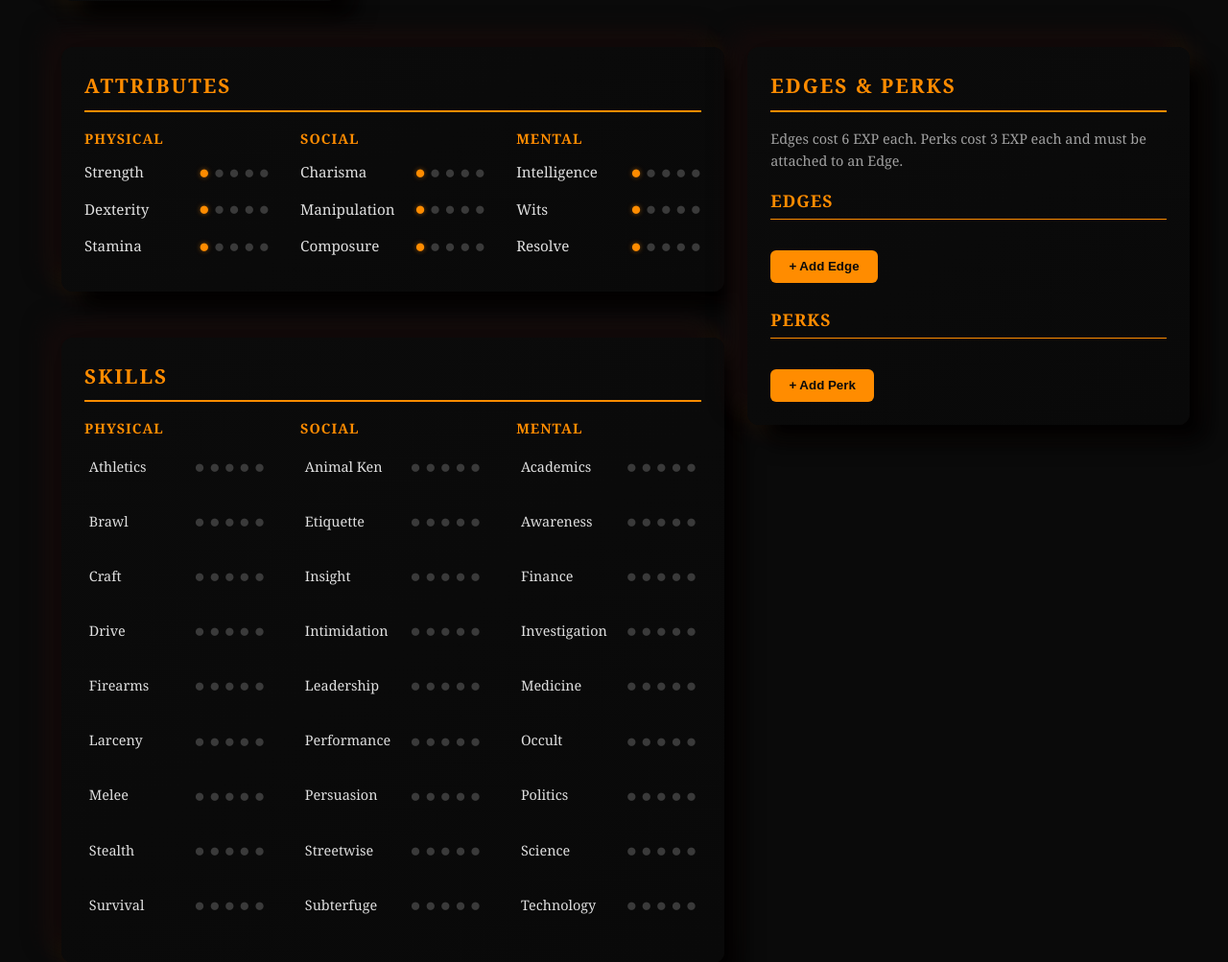
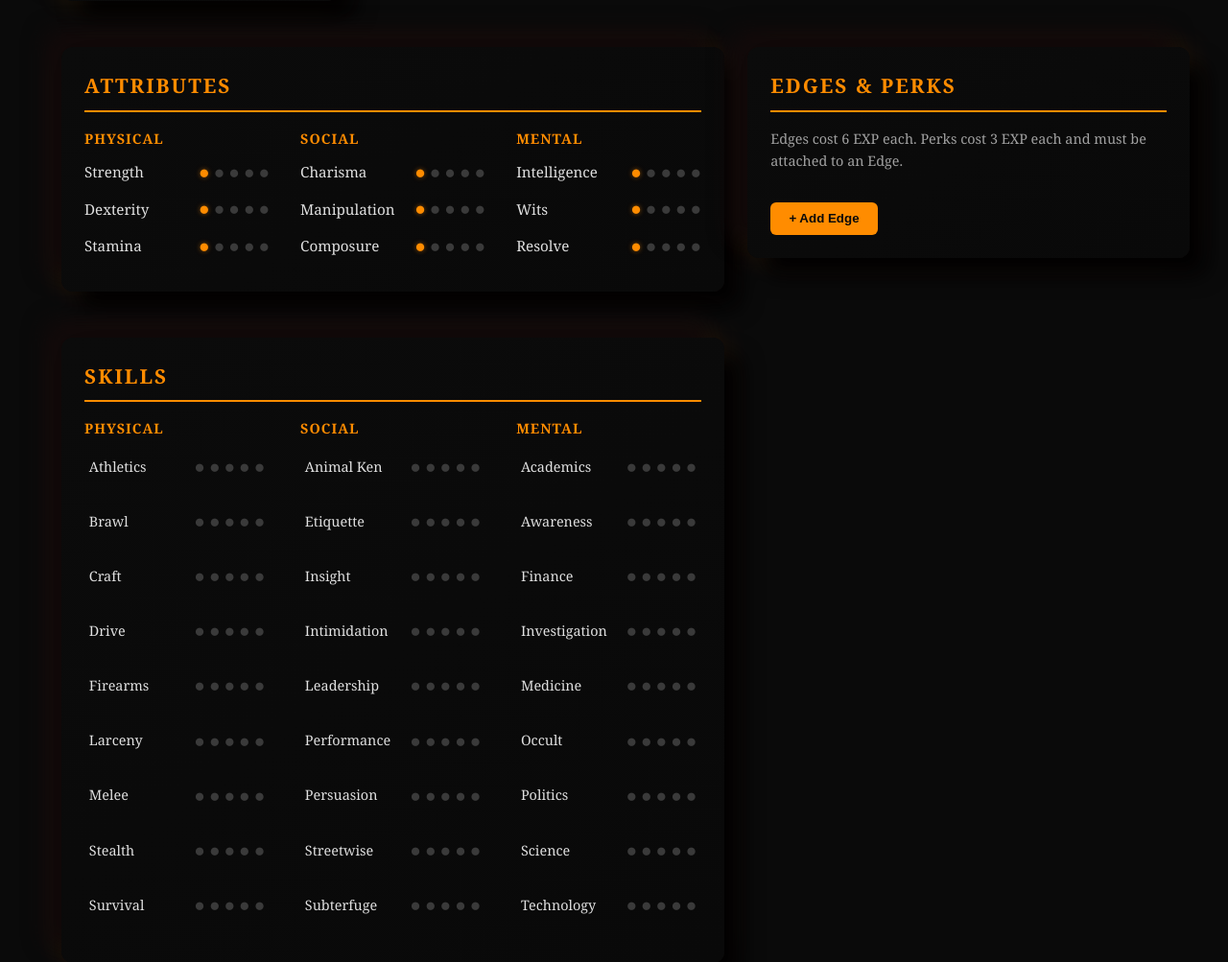
Before and after one commit to Mashbybot/wod-character-sheets, a FastAPI app: template templates/htr/character_sheet.html in a window 1280 px wide. Shown: the part 878-1881 px from the top of the page at 96% size. Run offline with FastAPI, Linux system fonts and the light colour scheme; the template is opened without the code that fills it, so the values that code supplies are empty; parts of the project's set-up code (start-up, migrations or seed data) failed here and were passed over; some web fonts are replaced.

Commit message:
Restructure Edges & Perks: Nest Perks under Edges and fix saving
This commit completely restructures the Edges & Perks system with a better
visual hierarchy and fixes the saving issues.

**Major Changes:**

1. **Nested UI Structure:**
   - Perks are now nested under their parent Edges (better UX)
   - Each Edge shows its associated Perks directly below it
   - "+ Add Perk to this Edge" button for each Edge
   - Removed separate "Perks" section

2. **Data Structure Transformation:**
   - Frontend: Nested structure [{ edge_id: 'X', perks: [{ perk_id: 'Y' }] }]
   - Backend: Separate arrays (edges, perks) - unchanged
   - Automatic transformation on load/save

3. **Fixed Saving with Deep Watchers:**
   - Added $watch on characterEdges with deep: true
   - Triggers autoSave on ANY change to edges/perks
   - No longer relies on @change events (which were unreliable)
   - Flattens nested structure for backend on save

4. **Updated Methods:**
   - addEdge(): Creates edge with empty perks array
   - removeEdge(): Removes edge and all its perks
   - addPerkToEdge(edgeIndex): Adds perk to specific edge
   - removePerkFromEdge(edgeIndex, perkIndex): Removes specific perk

5. **New CSS Styles:**
   - .edge-with-perks-entry: Container for edge + perks
   - .perks-nested: Indented section for perks under edge
   - .perk-nested-entry: Individual perk with border
   - .btn-add-small: Small button for adding perks to edge
   - Visual hierarchy with borders, indentation, and spacing

**Files Changed:**
- templates/htr/character_sheet.html: New nested HTML structure
- app/static/js/htr-sheet.js: Data transformation, deep watcher, new methods
- app/static/css/htr-sheet.css: Styles for nested layout

**Benefits:**
- Better visual hierarchy (perks clearly belong to edges)
- Reliable saving (deep watcher catches all changes)
- Easier to understand and use
- Backend API unchanged (backward compatible)

```diff
--- a/app/static/js/htr-sheet.js
+++ b/app/static/js/htr-sheet.js
@@ -129,6 +129,7 @@ function htrCharacterSheet(characterId) {
         flaws: [],
         equipment: [],
         xpLog: [],
+        // characterEdges now contains: [{ edge_id: 'arsenal', perks: [{ perk_id: 'well-armed' }] }]
 
         // Skill lists
         physicalSkills: ['athletics', 'brawl', 'craft', 'drive_skill', 'firearms', 'larceny', 'melee', 'stealth', 'survival'],
@@ -148,6 +149,13 @@ function htrCharacterSheet(characterId) {
 
             // Setup auto-resize for textareas after a short delay to ensure DOM is ready
             setTimeout(() => this.setupTextareaAutoResize(), 100);
+
+            // Watch for changes in edges/perks and auto-save
+            this.$watch('characterEdges', () => {
+                if (!this.isLoading) {
+                    this.autoSave();
+                }
+            }, { deep: true });
         },
 
         async loadEdgesData() {
@@ -184,10 +192,19 @@ function htrCharacterSheet(characterId) {
                 this.touchstones = char.touchstones || [];
                 this.advantages = char.advantages || [];
                 this.flaws = char.flaws || [];
-                this.characterEdges = char.edges || [];
-                this.characterPerks = char.perks || [];
                 this.equipment = char.equipment || [];
                 this.xpLog = char.xp_log || [];
+
+                // Load edges and nest perks under them
+                const edges = char.edges || [];
+                const perks = char.perks || [];
+
+                // Transform: nest perks under their parent edges
+                this.characterEdges = edges.map(edge => ({
+                    edge_id: edge.edge_id,
+                    perks: perks.filter(perk => perk.edge_id === edge.edge_id)
+                                .map(perk => ({ perk_id: perk.perk_id }))
+                }));
 
                 this.isLoading = false;
             } catch (error) {
@@ -207,13 +224,25 @@ function htrCharacterSheet(characterId) {
             this.saveStatus = 'saving';
 
             try {
+                // Flatten edges and perks for backend
+                const edges = this.characterEdges
+                    .filter(e => e.edge_id)  // Only include edges with an ID
+                    .map(e => ({ edge_id: e.edge_id }));
+
+                const perks = this.characterEdges
+                    .filter(e => e.edge_id && e.perks && e.perks.length > 0)  // Only edges with perks
+                    .flatMap(e => e.perks
+                        .filter(p => p.perk_id)  // Only perks with an ID
+                        .map(p => ({ edge_id: e.edge_id, perk_id: p.perk_id }))
+                    );
+
                 const payload = {
                     ...this.data,
                     touchstones: this.touchstones,
                     advantages: this.advantages,
                     flaws: this.flaws,
-                    edges: this.characterEdges,
-                    perks: this.characterPerks,
+                    edges: edges,
+                    perks: perks,
                     equipment: this.equipment,
                     xp_log: this.xpLog
                 };
@@ -239,13 +268,25 @@ function htrCharacterSheet(characterId) {
 
         async createCharacter() {
             try {
+                // Flatten edges and perks for backend
+                const edges = this.characterEdges
+                    .filter(e => e.edge_id)
+                    .map(e => ({ edge_id: e.edge_id }));
+
+                const perks = this.characterEdges
+                    .filter(e => e.edge_id && e.perks && e.perks.length > 0)
+                    .flatMap(e => e.perks
+                        .filter(p => p.perk_id)
+                        .map(p => ({ edge_id: e.edge_id, perk_id: p.perk_id }))
+                    );
+
                 const payload = {
                     ...this.data,
                     touchstones: this.touchstones,
                     advantages: this.advantages,
                     flaws: this.flaws,
-                    edges: this.characterEdges,
-                    perks: this.characterPerks,
+                    edges: edges,
+                    perks: perks,
                     equipment: this.equipment,
                     xp_log: this.xpLog
                 };
@@ -392,25 +433,24 @@ function htrCharacterSheet(characterId) {
             }
         },
 
-        // Edges & Perks (NEW SYSTEM)
+        // Edges & Perks (NESTED SYSTEM)
         addEdge() {
-            this.characterEdges.push({ edge_id: '' });
-            // Don't autoSave here - let the @change event handle it when user selects an edge
+            this.characterEdges.push({ edge_id: '', perks: [] });
         },
 
         removeEdge(index) {
             this.characterEdges.splice(index, 1);
-            this.autoSave();
         },
 
-        addPerk() {
-            this.characterPerks.push({ edge_id: '', perk_id: '' });
-            // Don't autoSave here - let the @change event handle it when user selects a perk
+        addPerkToEdge(edgeIndex) {
+            if (!this.characterEdges[edgeIndex].perks) {
+                this.characterEdges[edgeIndex].perks = [];
+            }
+            this.characterEdges[edgeIndex].perks.push({ perk_id: '' });
         },
 
-        removePerk(index) {
-            this.characterPerks.splice(index, 1);
-            this.autoSave();
+        removePerkFromEdge(edgeIndex, perkIndex) {
+            this.characterEdges[edgeIndex].perks.splice(perkIndex, 1);
         },
 
         getEdgeName(edgeId) {
--- a/templates/htr/character_sheet.html
+++ b/templates/htr/character_sheet.html
@@ -601,56 +601,58 @@
                 <h2>Edges & Perks</h2>
                 <p class="edges-note">Edges cost 6 EXP each. Perks cost 3 EXP each and must be attached to an Edge.</p>
 
-                <!-- Edges List -->
-                <h3 class="subsection-title">Edges</h3>
-                <template x-for="(edge_entry, index) in characterEdges" :key="index">
-                    <div class="edge-entry">
+                <!-- Edges with nested Perks -->
+                <template x-for="(edge_entry, edgeIndex) in characterEdges" :key="edgeIndex">
+                    <div class="edge-with-perks-entry">
+                        <!-- Edge Selection -->
                         <div class="edge-header">
-                            <select x-model="edge_entry.edge_id" @change="autoSave()" class="edge-select">
+                            <select x-model="edge_entry.edge_id" class="edge-select">
                                 <option value="">Select Edge</option>
                                 <template x-for="edge in allEdges" :key="edge.id">
                                     <option :value="edge.id" x-text="edge.name"></option>
                                 </template>
                             </select>
-                            <button type="button" @click="removeEdge(index)" class="btn-remove-small">×</button>
+                            <button type="button" @click="removeEdge(edgeIndex)" class="btn-remove-small">×</button>
                         </div>
+
                         <!-- Show edge description -->
                         <template x-if="edge_entry.edge_id">
                             <div class="edge-description" x-text="getEdgeDescription(edge_entry.edge_id)"></div>
                         </template>
-                    </div>
-                </template>
-                <button type="button" @click="addEdge()" class="btn-add">+ Add Edge</button>
 
-                <!-- Perks List -->
-                <h3 class="subsection-title">Perks</h3>
-                <template x-for="(perk_entry, index) in characterPerks" :key="index">
-                    <div class="perk-entry">
-                        <div class="perk-header">
-                            <select x-model="perk_entry.edge_id" @change="autoSave()" class="perk-edge-select">
-                                <option value="">Select Edge</option>
-                                <template x-for="edge in characterEdges" :key="edge.edge_id">
-                                    <option :value="edge.edge_id" x-text="getEdgeName(edge.edge_id)"></option>
+                        <!-- Perks nested under this edge -->
+                        <template x-if="edge_entry.edge_id">
+                            <div class="perks-nested">
+                                <div class="perks-header">
+                                    <span class="perks-label">Perks:</span>
+                                </div>
+
+                                <!-- List perks for this edge -->
+                                <template x-for="(perk, perkIndex) in edge_entry.perks" :key="perkIndex">
+                                    <div class="perk-nested-entry">
+                                        <select x-model="perk.perk_id" class="perk-select">
+                                            <option value="">Select Perk</option>
+                                            <template x-for="availablePerk in getPerksForEdge(edge_entry.edge_id)" :key="availablePerk.id">
+                                                <option :value="availablePerk.id" x-text="availablePerk.name"></option>
+                                            </template>
+                                        </select>
+                                        <button type="button" @click="removePerkFromEdge(edgeIndex, perkIndex)" class="btn-remove-small">×</button>
+
+                                        <!-- Show perk description -->
+                                        <template x-if="perk.perk_id">
+                                            <div class="perk-description" x-text="getPerkDescription(edge_entry.edge_id, perk.perk_id)"></div>
+                                        </template>
+                                    </div>
                                 </template>
-                            </select>
-                            <button type="button" @click="removePerk(index)" class="btn-remove-small">×</button>
-                        </div>
-                        <!-- Show available perks for selected edge -->
-                        <template x-if="perk_entry.edge_id">
-                            <select x-model="perk_entry.perk_id" @change="autoSave()" class="perk-select">
-                                <option value="">Select Perk</option>
-                                <template x-for="perk in getPerksForEdge(perk_entry.edge_id)" :key="perk.id">
-                                    <option :value="perk.id" x-text="perk.name"></option>
-                                </template>
-                            </select>
-                        </template>
-                        <!-- Show perk description -->
-                        <template x-if="perk_entry.perk_id">
-                            <div class="perk-description" x-text="getPerkDescription(perk_entry.edge_id, perk_entry.perk_id)"></div>
+
+                                <!-- Add Perk button for this edge -->
+                                <button type="button" @click="addPerkToEdge(edgeIndex)" class="btn-add-small">+ Add Perk to this Edge</button>
+                            </div>
                         </template>
                     </div>
                 </template>
-                <button type="button" @click="addPerk()" class="btn-add">+ Add Perk</button>
+
+                <button type="button" @click="addEdge()" class="btn-add">+ Add Edge</button>
             </section>
         </div><!-- End edges-perks-column -->
 
```
Also changed, not shown: app/static/css/htr-sheet.css (+67 -0 lines).
